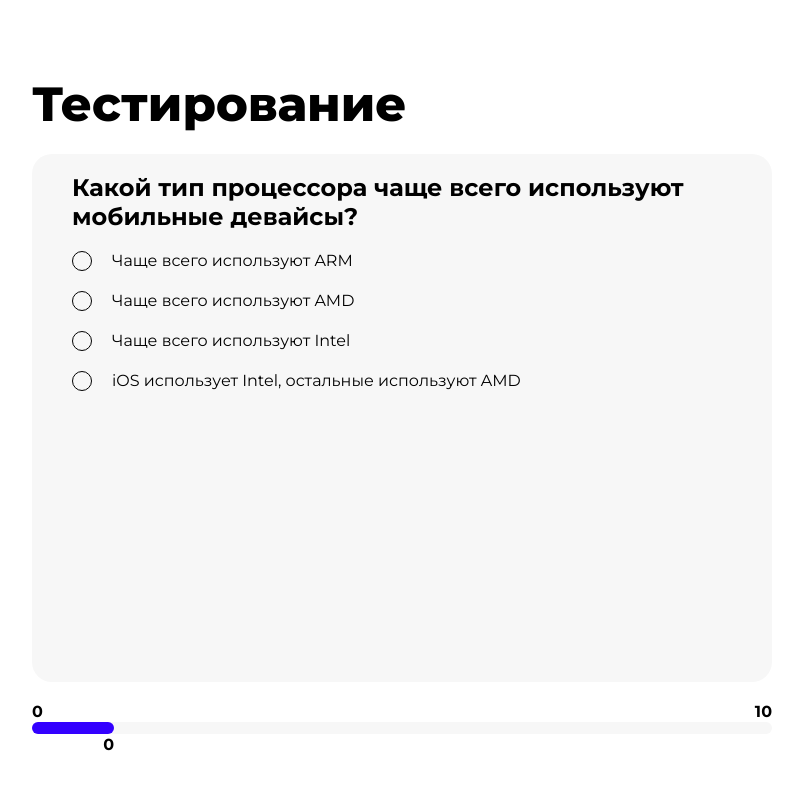
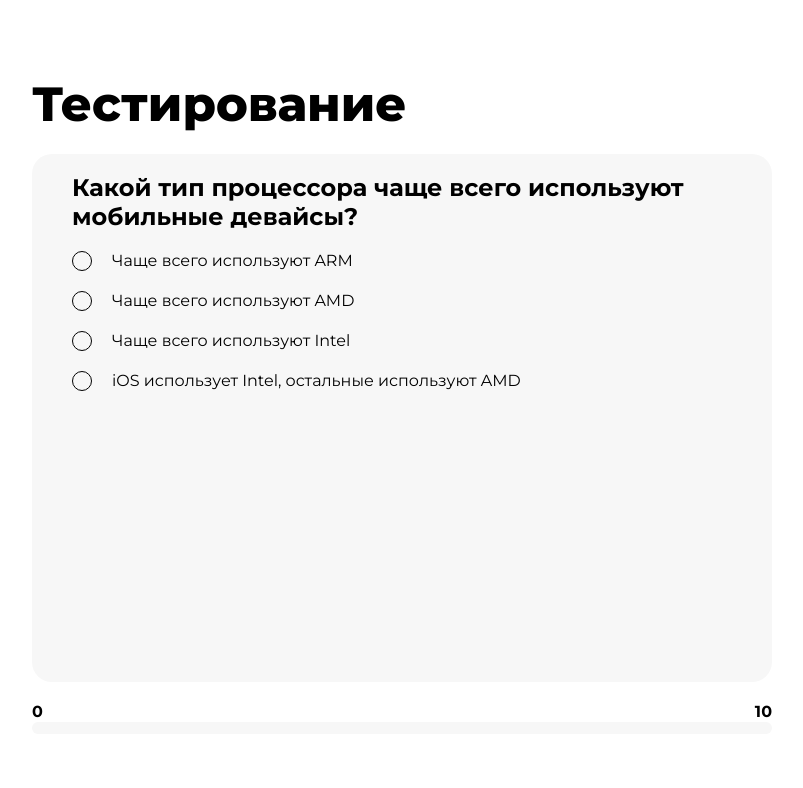
Before and after one commit to kotet912/quiz-app, a Nuxt app: page / in a window 1280 px wide. Shown: the top 788 px of the page, without its empty margins (238-1041 px from the left). Built offline with nearby package versions, Linux system fonts and the light colour scheme.

Commit message:
Процесс бар начинался с 0%

```diff
--- a/components/ProgressBar.vue
+++ b/components/ProgressBar.vue
@@ -6,7 +6,9 @@
     </div>
     <div class="progress-bar__line">
       <div class="progress-bar__inner" :style="{ width: progress + '%' }">
-        <span class="progress-bar__text">{{ currentQuestion }}</span>
+        <span class="progress-bar__text">{{
+          currentQuestion !== 0 ? currentQuestion : ''
+        }}</span>
       </div>
     </div>
   </div>
--- a/pages/index.vue
+++ b/pages/index.vue
@@ -7,7 +7,6 @@
       @answerSelected="handleAnswer"
     />
     <ProgressBar
-      v-if="currentQuestion"
       :progress="progress"
       :currentQuestion="quizStore.currentQuestionIndex"
       :totalQuestions="quizStore.questions.length + 1"
@@ -35,9 +34,7 @@ const currentQuestion = computed(() => {
 });
 
 const progress = computed(() => {
-  return (
-    ((quizStore.currentQuestionIndex + 1) / quizStore.questions.length) * 100
-  );
+  return (quizStore.currentQuestionIndex / quizStore.questions.length) * 100;
 });
 
 const handleAnswer = (answerIndex) => {
```
